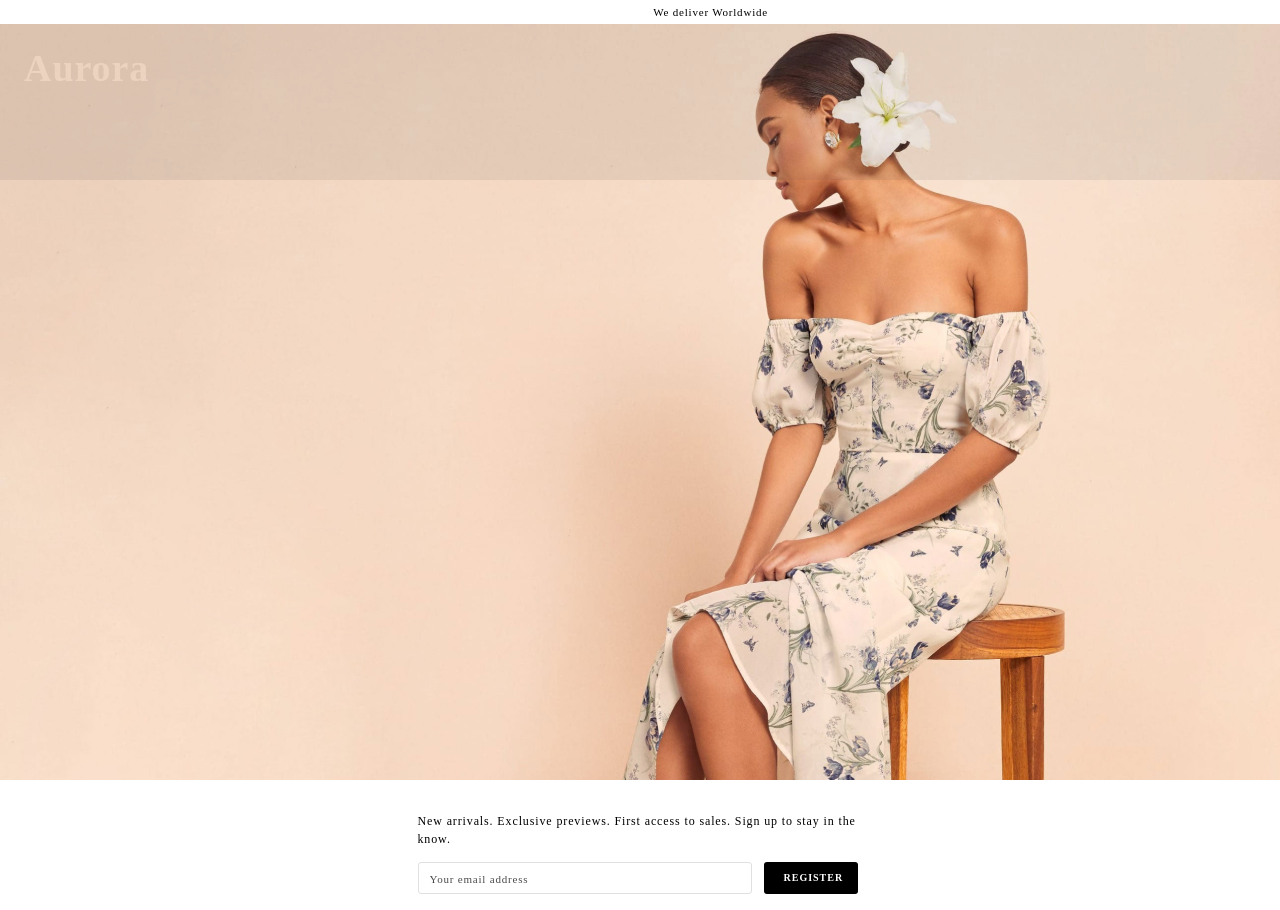
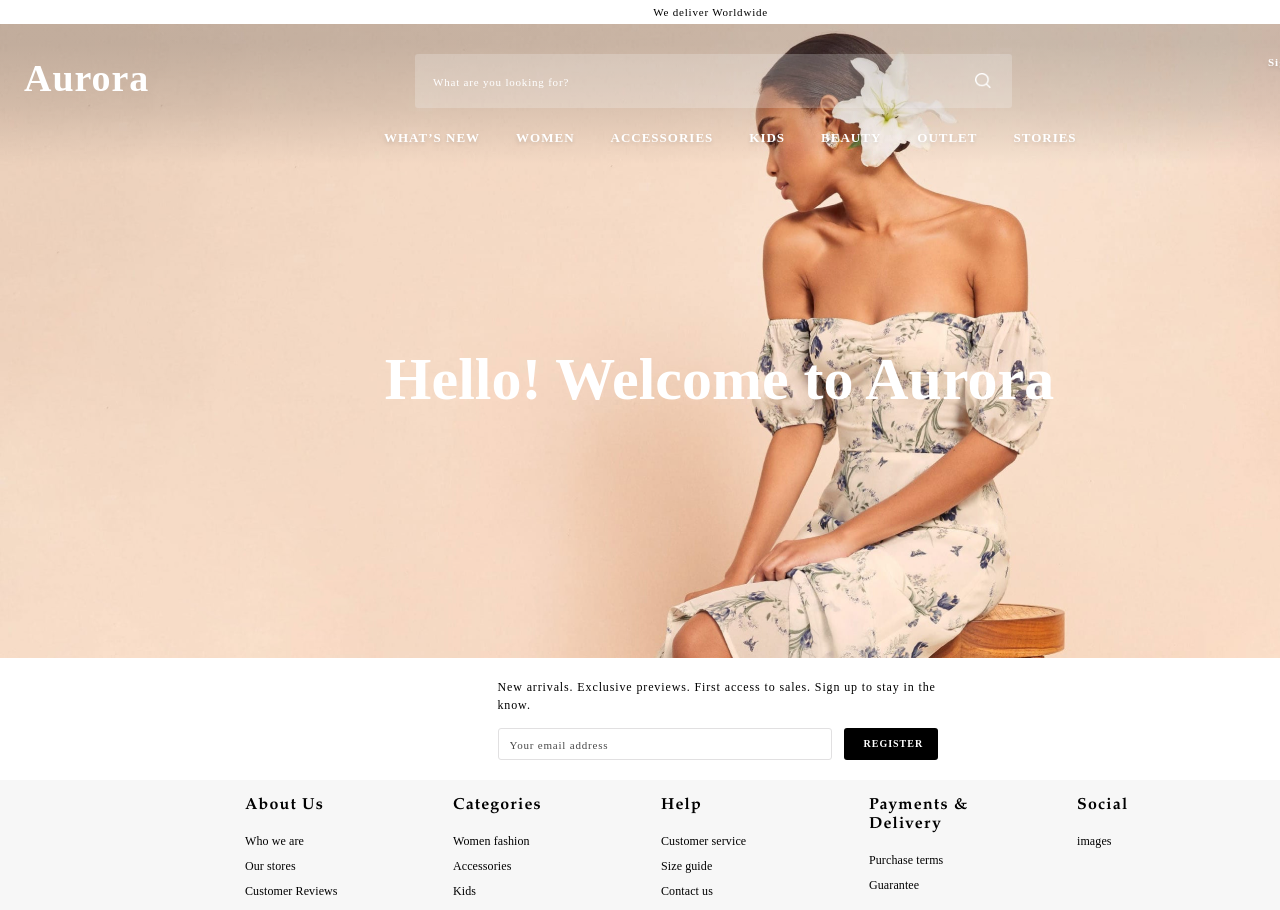
Before and after one commit to demetrioverba/Aurora_traineeTest, a website built with webpack: page src/index.html in a window 1280 px wide. Shown: the top 910 px of the page. Built offline with nearby package versions, Linux system fonts and the light colour scheme.

Commit message:
1.1 Framework

```diff
--- a/src/index.html
+++ b/src/index.html
@@ -41,13 +41,121 @@
 
   <!--HEADER LINE - END-->
 
+
+
   <!-- MAIN-SECTION START -->
 
   <main class="main">
     <section class="intro">
+
+
+
+      <!-- NAVIGATION - START -->
+
       <div class="header" id="myHeader">
-        Aurora
+
+
+        <div class="header_wrapper">
+
+          <div class="header_logo">
+            Aurora
+          </div>
+
+
+
+
+          <div class="header_menu">
+
+            <input type="text" class="header_menu-input" placeholder="What are you looking for?">
+            <button type="submit" class="header_menu-submit">
+              <div class="subIcon"></div>
+            </button>
+
+            <ul class="pisun">
+
+              <li>
+                <a href="#home" class="active">what’s new</a>
+
+              </li>
+              <li>
+                <a href="#news">women</a>
+              </li>
+              <li>
+                <a href="#contact">accessories</a>
+              </li>
+              <li>
+                <a href="#about">kids</a>
+              </li>
+              <li>
+                <a href="#about">beauty</a>
+              </li>
+              <li>
+                <a href="#about">outlet</a>
+              </li>
+              <li>
+                <a href="#about">stories</a>
+              </li>
+            </ul>
+
+          </div>
+
+
+          <div class="header_sign-in">
+            <ul class="signIn">
+              <li>
+                <a href="#about">Sign in</a>
+              </li>
+              <li class="reg">
+                <a href="#about">Register</a>
+              </li>
+            </ul>
+
+          </div>
+
+
+        </div>
+
+
+
       </div>
+
+      <!-- NAVIGATION - END -->
+
+
+
+      <!--HELLO - START-->
+
+      <div class="hello_text">
+        Hello! Welcome to Aurora
+      </div>
+
+      <!--HELLO - END-->
+
+
+
+      <!--CONTENT START-->
+
+      <div class="content-container">
+
+        <form class="content_search-form">
+
+          <fieldset class="content_search-form-wrap">
+
+            <div class="content_text">New arrivals. Exclusive previews. First access to sales. Sign up to stay in the
+              know.
+            </div>
+
+            <p class="search-form_info">
+              <input type="text" class="search-form_field" type="email" placeholder="Your email address">
+
+              <button type="submit" class="search-form_submit">Register</button>
+            </p>
+          </fieldset>
+        </form>
+
+      </div>
+
+      <!--CONTENT END-->
     </section>
   </main>
 
@@ -64,28 +172,7 @@
 
 
 
-  <!--CONTENT START-->
 
-  <div class="content">
-
-    <form class="content_search-form">
-
-      <fieldset class="content_search-form-wrap">
-
-        <div class="content_text">New arrivals. Exclusive previews. First access to sales. Sign up to stay in the know.
-        </div>
-
-        <p class="search-form_info">
-          <input type="text" class="search-form_field" type="email" placeholder="Your email address">
-
-          <button type="submit" class="search-form_submit">Register</button>
-        </p>
-      </fieldset>
-    </form>
-
-  </div>
-
-  <!--CONTENT END-->
 
 
 
--- a/src/style/index.scss
+++ b/src/style/index.scss
@@ -13,9 +13,9 @@ a {
 .header_line{
   width: 1440px;
   height: 24px;
+  top: 0px;
   background-color: rgb(255, 255, 255);
-  flex-wrap: wrap;
-  align-items: flex-end;
+
 
 }
 
@@ -81,12 +81,153 @@ a {
 .header {
   height: 140px;
   padding-left: 24px;
-  padding-top: 16px;
+  padding-bottom: 0px;
   top: 0px;
 
-  background: #555;
-  color: #f1f1f1;
-  opacity: 0.1;
+
+  background: linear-gradient(180deg, rgba(51, 51, 51, 0.225) 14.31%, rgba(27, 27, 27, 0.1175) 58.6%, rgba(0, 0, 0, 0.0001) 100%);
+  color: #FFFFFF;
+  mix-blend-mode: normal;
+
+}
+
+
+.pisun {
+
+  width: 800px;
+  list-style-type: none;
+  margin: 0px;
+  margin-bottom: 5px;
+  padding: 20px 30px 0px 183px;
+  overflow: hidden;
+
+
+}
+
+.pisun li {
+  float: left;
+}
+
+.pisun li a {
+  text-align: center;
+  padding: 0px 0px 0px 31px;
+  text-decoration: none;
+  color: #FFFFFF;
+  font-family: Poppins;
+  font-style: normal;
+  font-weight: 600;
+  font-size: 13px;
+  line-height: 19px;
+  letter-spacing: 1px;
+  text-transform: uppercase;
+  margin-left: 5px;
+
+
+  text-shadow: 0px 2px 4px rgba(0, 0, 0, 0.12);
+}
+
+.header_menu-input{
+  float: left;
+  width: 551px;
+  height: 48px;
+  margin: 30px 0px 0px 250px;
+  // margin-left: 65px;
+  // margin-bottom: 0px;
+  // margin-top: 30px;
+  padding: 3px;
+
+  mix-blend-mode: normal;
+
+  border-radius: 3px 0px 0px 3px;
+  border: 0px;
+  background: rgba(247, 247, 247, 0.24);
+
+}
+
+.header_menu-input::placeholder{
+  padding: 15px 400px 15px 15px;
+  font-family: Poppins;
+  font-style: normal;
+  font-weight: 500;
+  font-size: 11px;
+  line-height: 16px;
+  letter-spacing: 0.8px;
+  color: #FFFFFF;
+}
+
+.header_menu-submit{
+  float: left;
+  width: 40px;
+  height: 54px;
+
+  margin-bottom: 0px;
+  margin-top: 30px;
+  padding: 3px;
+
+  mix-blend-mode: normal;
+
+  border-radius: 0px 3px 3px 0px;
+  border: 0px;
+
+  background: rgba(247, 247, 247, 0.24);
+}
+.subIcon{
+  color: rgba(0, 0, 0, 0.0001);
+  width: 16px;
+  height: 16px;
+
+  background: url(../assets/searchIcon.png) no-repeat center;
+  background-size: cover;
+}
+
+.signIn{
+  width: 120px;
+  height: 15px;
+  margin: 29px 57px 94px 50px;
+  display: grid;
+  grid-template-columns: auto auto;
+  list-style-type: none;
+
+
+}
+
+
+.signIn li a{
+  margin: 0px;
+  height: 13px;
+  text-align: center;
+  padding: 0px 5px 0px px;
+  text-decoration: none;
+  color: #FFFFFF;
+  font-family: Poppins;
+  font-style: normal;
+  font-weight: 600;
+  font-size: 11px;
+  line-height: 16px;
+  letter-spacing: 1px;
+  margin-left: 0px;
+  // background-color: aqua;
+
+
+  text-shadow: 0px 2px 4px rgba(0, 0, 0, 0.12);
+}
+.signIn .reg{
+  height: 8px;
+  border-left: 2px solid #FFFFFF;
+  padding-left: 7px;
+  padding-bottom: 6px;
+}
+
+.header_wrapper{
+
+  display: grid;
+
+  grid-template-columns: auto auto auto;
+  grid-gap: 0px;
+  justify-content: space-between;
+
+
+  padding: 0px;
 
   font-family: Poppins;
   font-style: normal;
@@ -94,26 +235,36 @@ a {
   font-size: 38px;
   line-height: 57px;
   /* identical to box height */
+  letter-spacing: 0.95px;
 
-  letter-spacing: 0.95px;
 }
+
+
+
+
+
 .header:hover{
   height: 140px;
-  padding-left: 20px;
-  padding-top: 20px;
+  padding-left: 24px;
+  padding-bottom: 0px;
   background: #FFFFFF;
-  color: #333333;
-  opacity: 1;
+  color: #000000;;
 
-  font-family: Poppins;
-  font-style: normal;
-  font-weight: bold;
-  font-size: 38px;
-  line-height: 57px;
   /* identical to box height */
 
   letter-spacing: 0.95px;
+
 }
+.header:hover a, {
+  color: #000000;
+}
+.header:hover ::placeholder{
+  color: #000000;
+}
+.header:hover .subIcon{
+  color: #000000;
+}
+
 
 
 .sticky {
@@ -121,11 +272,24 @@ a {
   opacity: 1;
   top: 0;
   width: 1420px;
+  // background-color: #E1E0E1;
 }
 
 .sticky + .content {
   padding-top: 102px;
+
 }
+
+.header_logo{
+  width: 141px;
+  height: 57px;
+  margin-top: 16px;
+  padding-top: 10px;
+
+}
+
+
+
 
 /* STICKY-MENU END */
 
@@ -134,7 +298,7 @@ a {
 .intro{
   width: 1440px;
   height: 756px;
-  background-color: rgb(179, 178, 178);
+  position: relative;
   background: url(../assets/first.jpg) no-repeat center;
   background-size: cover;
 
@@ -165,7 +329,7 @@ a {
 
 
 .ul-header {
-  height: 19px;
+
   left: 0%;
   right: 52.05%;
   top: calc(50% - 19px/2 - 43px);
@@ -178,6 +342,7 @@ a {
   color: #000000;
 
   margin-bottom: 17px;
+  margin-top: 0%;
 
 
 }
@@ -210,10 +375,7 @@ li {
 .footer {
   width: 1040px;
   padding: 0px 200px 0px 200px;
-
   background: #F7F7F7;
-
-
 
 }
 
@@ -223,21 +385,29 @@ li {
 
 /* CONTENT - START */
 
-.content{
+.content-container{
   max-width: 1440px;
   height: auto;
-  margin-top: 32px;
-  margin-bottom: 32px;
-  padding: 0px;
-  background-color: rgb(255, 255, 255);
+  margin-bottom: 0px;
+  padding: 20px 0px 20px 0px;
+
+  background: #FFFFFF;
+
+  position:absolute;
+  bottom: 0px;
+  left: 0px;
+  right: 0px;
 }
+.content_search-form{
 
+
+}
 .content_search-form-wrap{
 
   width: 445px;
   height: 82px;
   margin: 0 auto;
-  margin-top: 31px;
+
   padding: 0px 0px 0px 0px;
   display: block;
   background: #FFFFFF;
@@ -314,6 +484,34 @@ li {
 /* CONTENT - END */
 
 
+/*HELLO - START*/
+
+.hello_text{
+  height: 90px;
+  width: 787px;
+  // left: 327px;
+  // top: 344px;
+  padding: 170px 326px 346px 326px;
+  text-align: center;
+  font-family: Poppins;
+  font-style: normal;
+  font-weight: bold;
+  font-size: 60px;
+  line-height: 90px;
+  /* identical to box height */
+  color: #FFFFFF;
+
+
+
+
+
+}
+
+
+
+/*HELLO - START*/
+
+
 /* BOTTOM-LINE - START */
 
 .bottom-container{
@@ -329,7 +527,7 @@ li {
 
   text-align: center;
   letter-spacing: 0.5px;
-
+  background: #F7F7F7;
   color: #000000;
 }
 
```
Also changed, not shown: src/assets/Aurora.png (added), src/assets/searchIcon.png (added).
